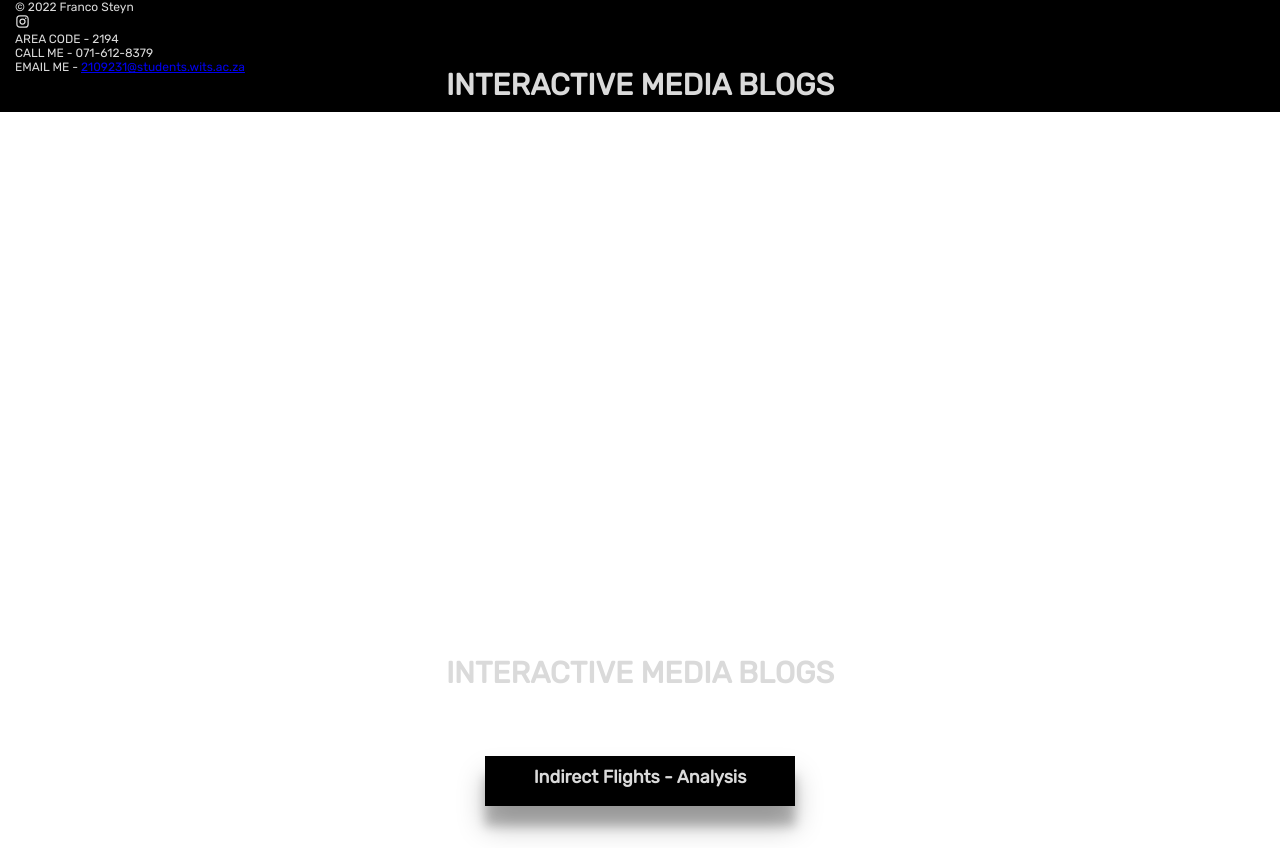
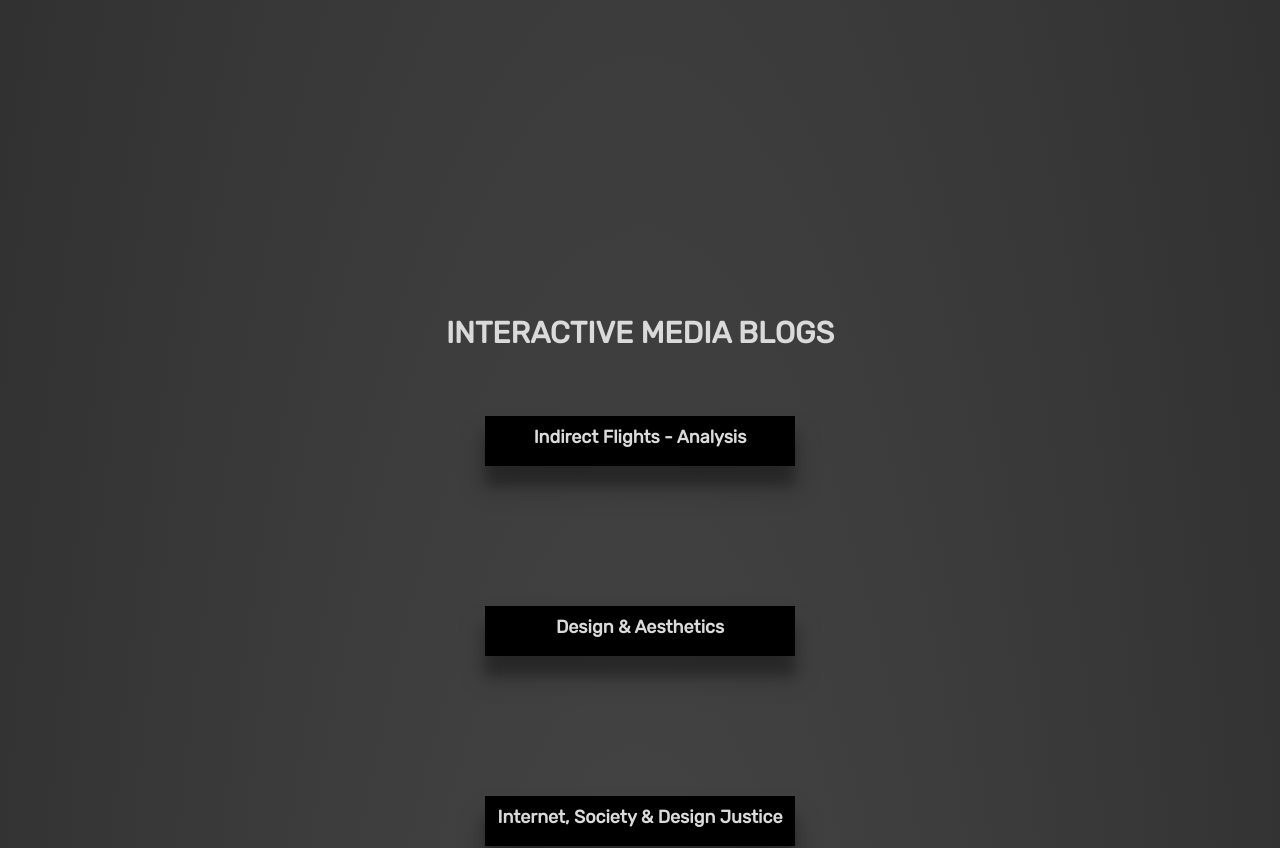
Before and after one commit to 2109231Frank/WSOA4175A_2109231, a React (Create React App) app: page /#/ in a window 1280 px wide. Shown: the part 1036-1884 px from the top of the page. Built offline with nearby package versions, Linux system fonts and the light colour scheme.

Commit message:
cleaned up the weird errors

```diff
--- a/src/App.js
+++ b/src/App.js
@@ -2,7 +2,7 @@ import React, {component} from "react";
 import "./Style/App.css";
 import Navbar from "./Components/NavBar";
 import {Route, Switch} from "react-router-dom";
-import bigPage from "./Pages/Home";
+import Home from "./Pages/Home";
 import Footer from "./Components/Footer";
 import blog1 from "./Pages/blogs/blog1";
 import blog2 from "./Pages/blogs/blog2";
@@ -20,7 +20,7 @@ function App()
 
         <Navbar/>
         <Switch>
-            <Route exact path = "/" component = {bigPage}/>
+            <Route exact path = "/" component = {Home}/>
                     <Route exact path = "/blogs/blog1" component = {blog1}/>
                     <Route exact path = "/blogs/blog2" component = {blog2}/>
                     <Route exact path = "/blogs/blog3" component = {blog3}/>
--- a/src/Pages/Home.js
+++ b/src/Pages/Home.js
@@ -14,9 +14,6 @@ export default class Home extends Component {
       <div className='bigPage'>
 
       <div className='Home' id='top'>
-
-    <div className='bigpage'>
-      <div className='Home'>
       <article>
         <div className='HeaderContainer'>
             <h1 className='homeh1'>FRANCO HAYES PHOTOGRAPHY</h1>
@@ -33,9 +30,6 @@ export default class Home extends Component {
       <div className='Blogs' >
     <article>
       <h1 id='blogs'>INTERACTIVE MEDIA BLOGS</h1>
-
-      <div className='Blogs'>
-      <h1>INTERACTIVE MEDIA BLOGS</h1>
           <div className='bloglist'>
               {Bloglist.map((blogItem, value) => {
                   return(
@@ -47,8 +41,9 @@ export default class Home extends Component {
                       />)
               })}
           </div>
+          </article>
         </div>
-    </article>
+
       </div>
 
 
@@ -93,12 +88,6 @@ export default class Home extends Component {
             </p>
             </article>
       </div>
-    </div>
-
-
-
-          </div>
-      </div>
     </main>
     )
   }
```
